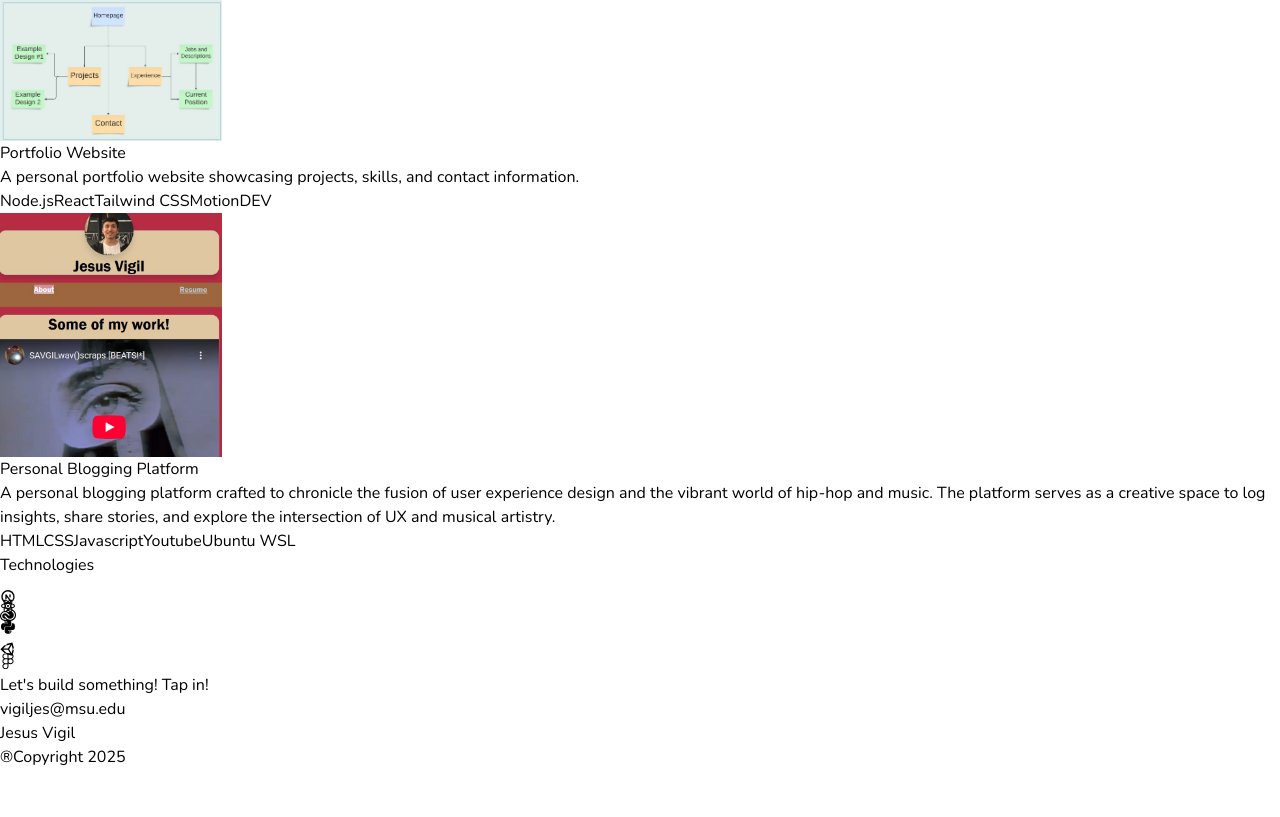
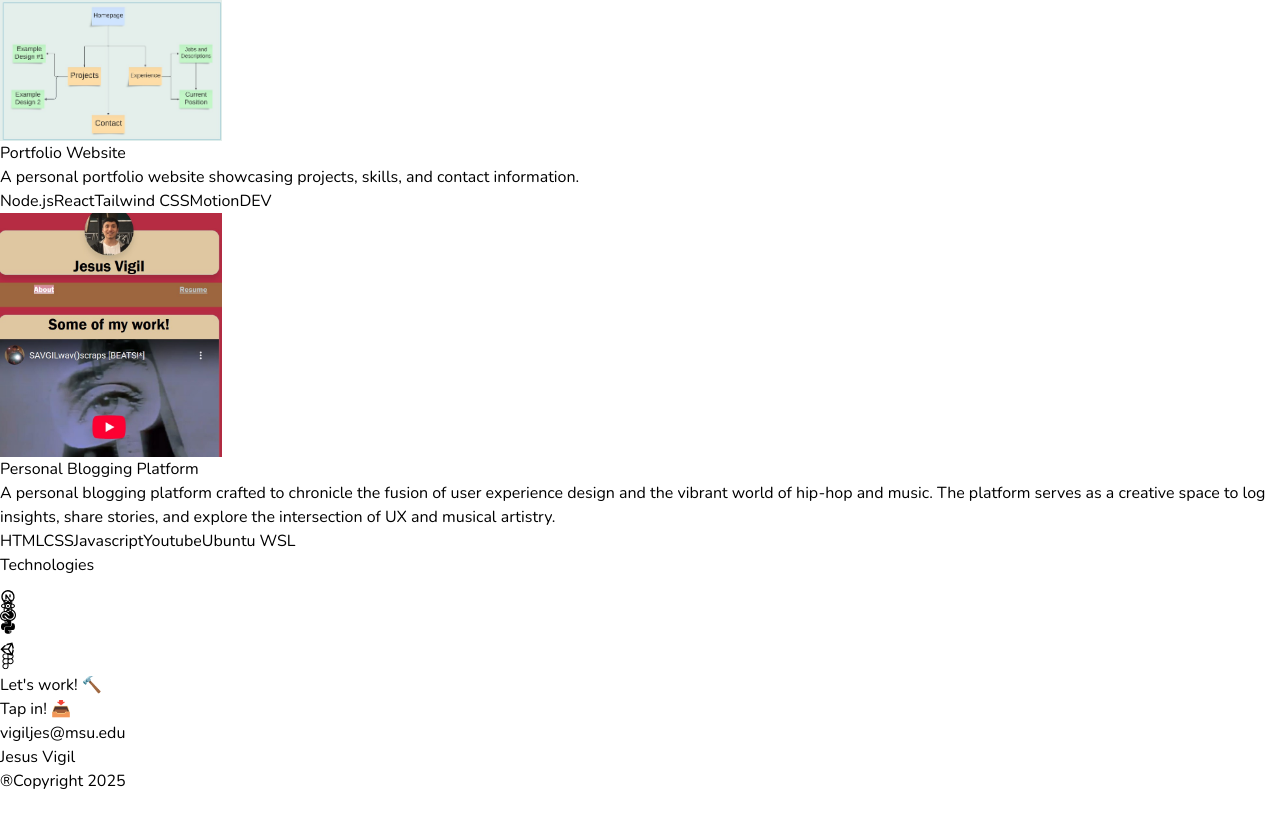
Before and after one commit to vigiljes/workingPortfolio, a React (Vite) app: page / in a window 1280 px wide. Shown: the part 3375-4192 px from the top of the page. Before the commit the page ends 4168 px from the top, so only its background shows below. Built offline with nearby package versions, Linux system fonts and the light colour scheme.

Commit message:
changesForNow

```diff
--- a/src/components/Contact.jsx
+++ b/src/components/Contact.jsx
@@ -11,7 +11,16 @@ const Contact = () => {
         viewport={{ once: true }}
         className="my-10 text-center text-4xl"
       >
-        Let's build something! Tap in!
+        Let's work! 🔨
+      </motion.h2>
+      <motion.h2
+        whileInView={{ opacity: 1, y: 0 }}
+        initial={{ opacity: 0, y: -100 }}
+        transition={{ duration: 0.5 }}
+        viewport={{ once: true }}
+        className="my-10 text-center text-4xl"
+      >
+        Tap in! 📥
       </motion.h2>
 
       <div className="text-center tracking-tighter">
```
